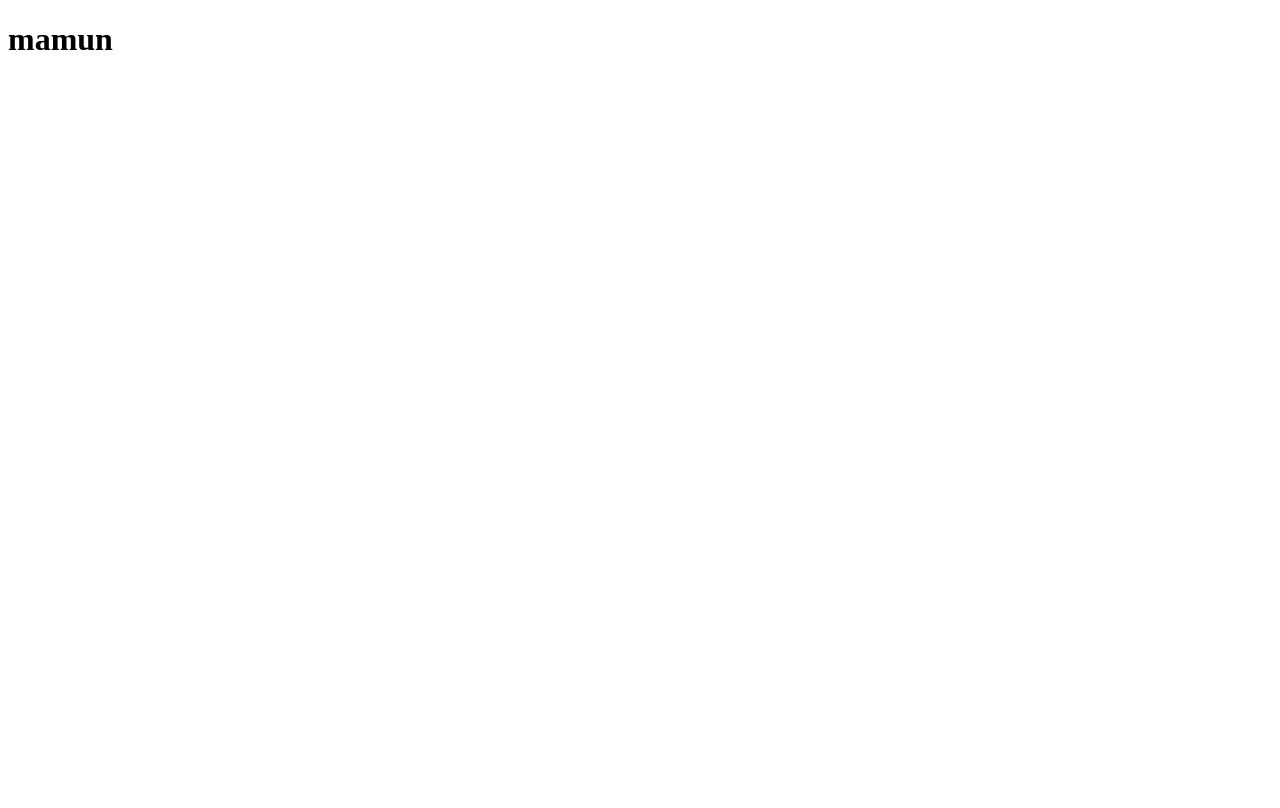
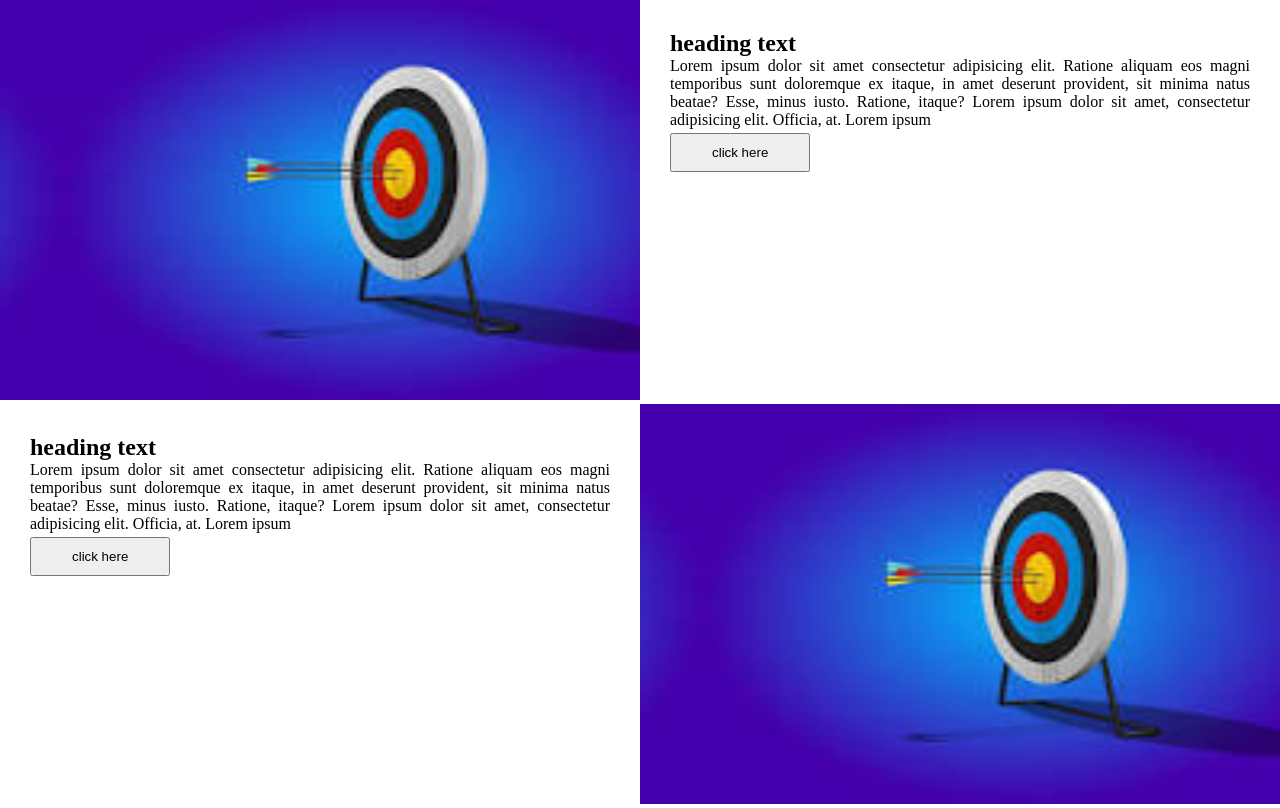
Before and after one commit to Rony-Ahmed6245/layout-design2, a plain HTML site: page index.html in a window 1280 px wide. Drawn offline with Linux system fonts and the light colour scheme.

Commit message:
added layout

```diff
--- a/index.html
+++ b/index.html
@@ -4,9 +4,90 @@
     <meta charset="UTF-8">
     <meta http-equiv="X-UA-Compatible" content="IE=edge">
     <meta name="viewport" content="width=device-width, initial-scale=1.0">
-    <title>responsive design</title>
+    <title>responsive design 2</title>
+    <style>
+        *{
+            margin: 0;
+            padding: 0;
+
+        }
+        .container{
+            height: 100vh;
+            width: 100vw;
+        }
+        .card1, .card2{
+            display: flex;
+            /* border: 1px solid red; */
+
+
+        }
+        div img{
+            height: 50vh;
+            width: 50vw;
+
+        }
+        .content{
+            /* margin-left: 20px; */
+            padding: 30px;
+            overflow: hidden;
+
+        }
+        button{
+            padding: 10px 40px;
+            margin-top: 4px;
+        }
+        p{
+           text-align: justify;
+
+        }
+
+        @media screen and (max-width:576px) {
+            .card1{
+                display: flex;
+                flex-direction: column;
+            }
+            .card2{
+                display: flex;
+                flex-direction: column-reverse;
+            }
+            div img{
+            height: 50vh;
+            width: 100vw;
+
+        }
+        }
+
+    </style>
 </head>
 <body>
-    <h1>mamun</h1>
+    <section class="container">
+        <div class="card1">
+            <div class="img">
+                <img src="download.jpg" alt="">
+            </div>
+            <div class="content">
+                <h1>heading text</h1>
+            <p>
+                Lorem ipsum dolor sit amet consectetur adipisicing elit. Ratione aliquam eos magni temporibus sunt doloremque ex itaque, in amet deserunt provident, sit minima natus beatae? Esse, minus iusto. Ratione, itaque?
+                Lorem ipsum dolor sit amet, consectetur adipisicing elit. Officia, at. Lorem ipsum
+            </p>
+            <button>click here</button>
+            </div>
+        </div>
+        <div class="card2">
+
+            <div class="content">
+                <h1>heading text</h1>
+            <p>
+                Lorem ipsum dolor sit amet consectetur adipisicing elit. Ratione aliquam eos magni temporibus sunt doloremque ex itaque, in amet deserunt provident, sit minima natus beatae? Esse, minus iusto. Ratione, itaque?
+                Lorem ipsum dolor sit amet, consectetur adipisicing elit. Officia, at. Lorem ipsum
+            </p>
+            <button>click here</button>
+            </div>
+            <div class="img">
+                <img src="download.jpg" alt="">
+            </div>
+        </div>
+    </section>
 </body>
 </html>
```
Also changed, not shown: download.jpg (added).
